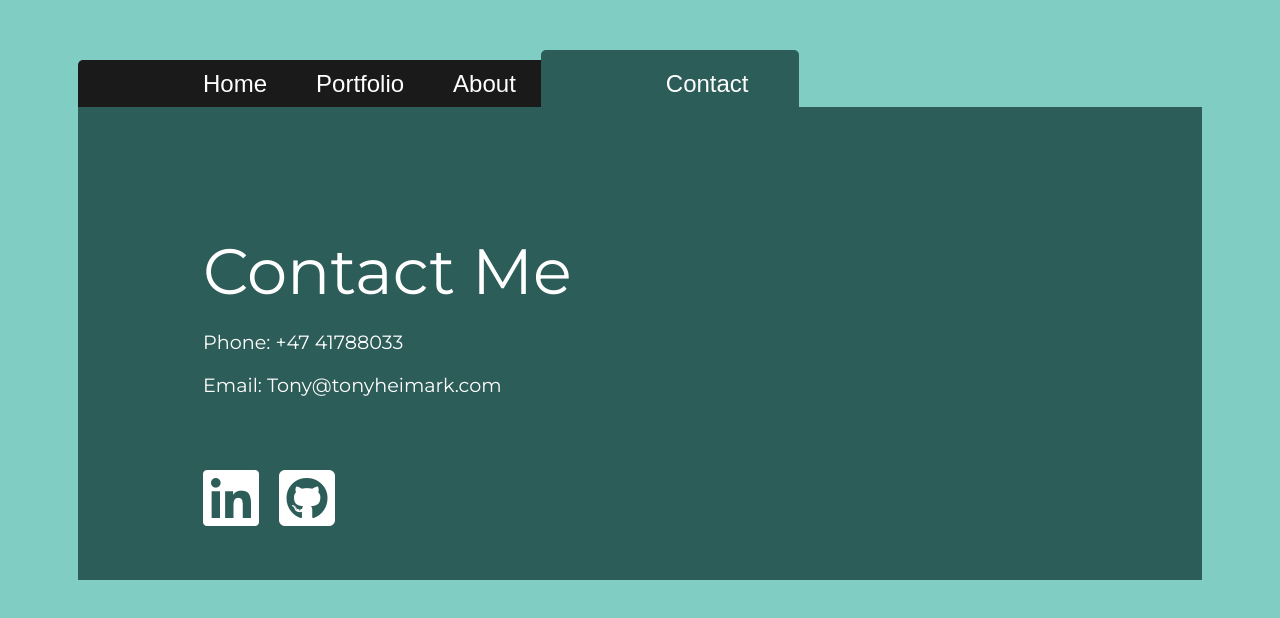
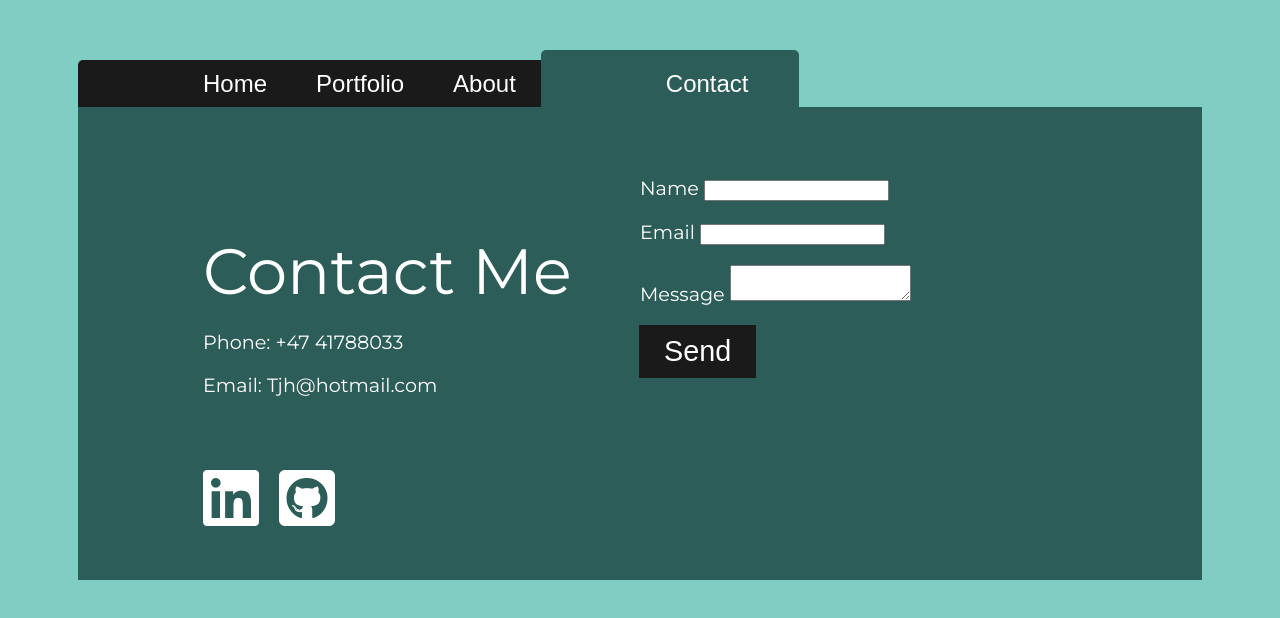
Before and after one commit to TonyHeimark/netlify-test, a React (Create React App) app: page / in a window 1280 px wide. Both pictures are taken after a click on the button "Contact". Shown: the top 618 px of the page. Built offline with nearby package versions, Linux system fonts and the light colour scheme.

Commit message:
adding incomplete portfolio site

```diff
--- a/src/components/Contact.js
+++ b/src/components/Contact.js
@@ -6,9 +6,25 @@
       <div className="contact-text">
         <h2>Contact Me</h2>
         <p>Phone: +47 41788033</p>
-        <p>Email: <a href="mailto:tony@tonyheimark.com">Tony@tonyheimark.com</a></p>
+        <p>Email: <a href="mailto:tjh@hotmail.com">Tjh@hotmail.com</a></p>
         <a href="https://www.linkedin.com/in/tony-j-heimark/"><i class="fab fa-linkedin"></i></a>
         <a href="https://github.com/TonyHeimark"><i class="fab fa-github-square"></i></a>
+      </div>
+      <div className="contact-form-container">
+        <form name="contact" netlify>
+          <p>
+            <label>Name <input type="text" name="name" /></label>
+          </p>
+          <p>
+            <label>Email <input type="email" name="email" /></label>
+          </p>
+          <p>
+            <label>Message <textarea type="text" name="message" /></label>
+          </p>
+          <p>
+            <button className="form-button" type="submit">Send</button>
+          </p>
+        </form>
       </div>
     </div>
   );
--- a/src/styles/App.css
+++ b/src/styles/App.css
@@ -242,11 +242,6 @@
     color: #80CEC3;
     transition: .3s;
   }
-
-.contact-image-container img{
-  width: 100%;
-
-}
 
 .Contact h2{
   margin: 75px 0 20px 0px;
```
